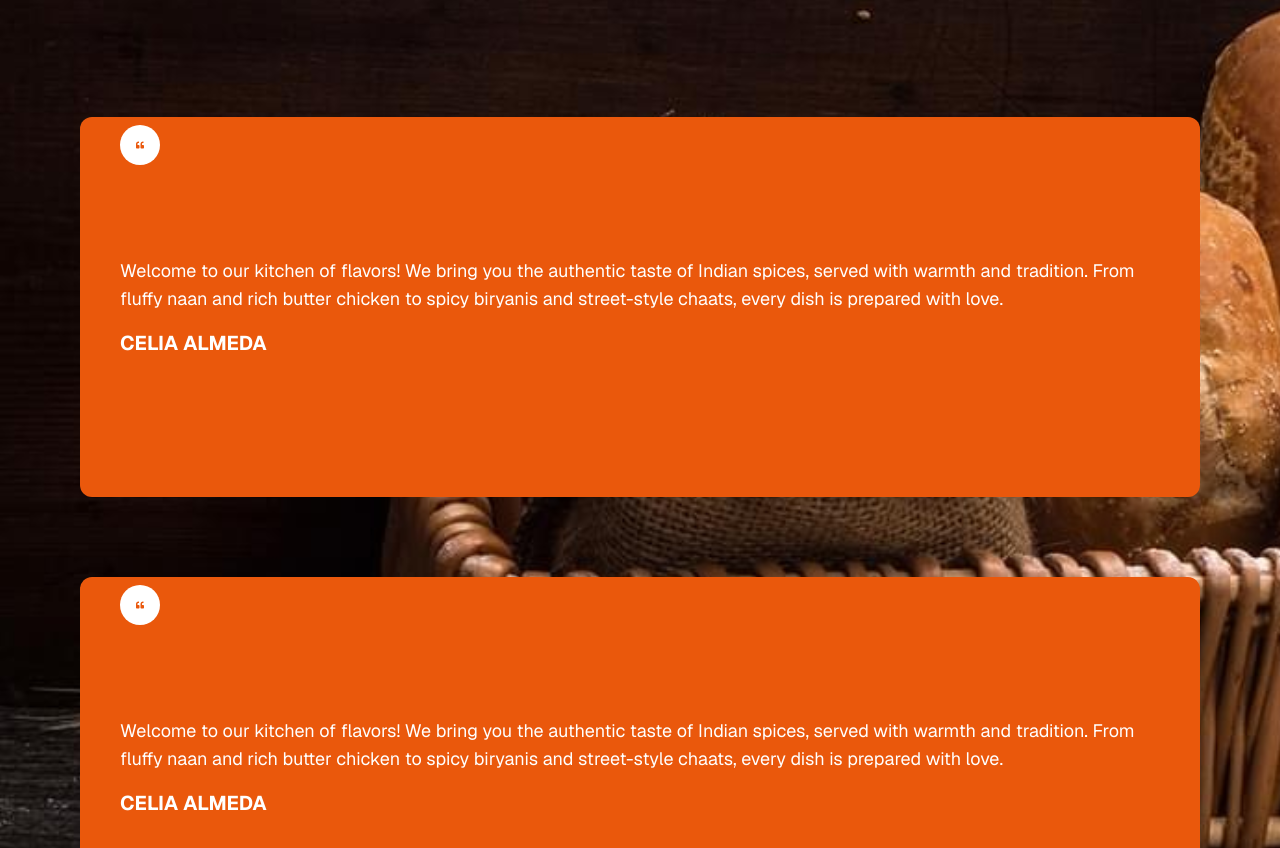
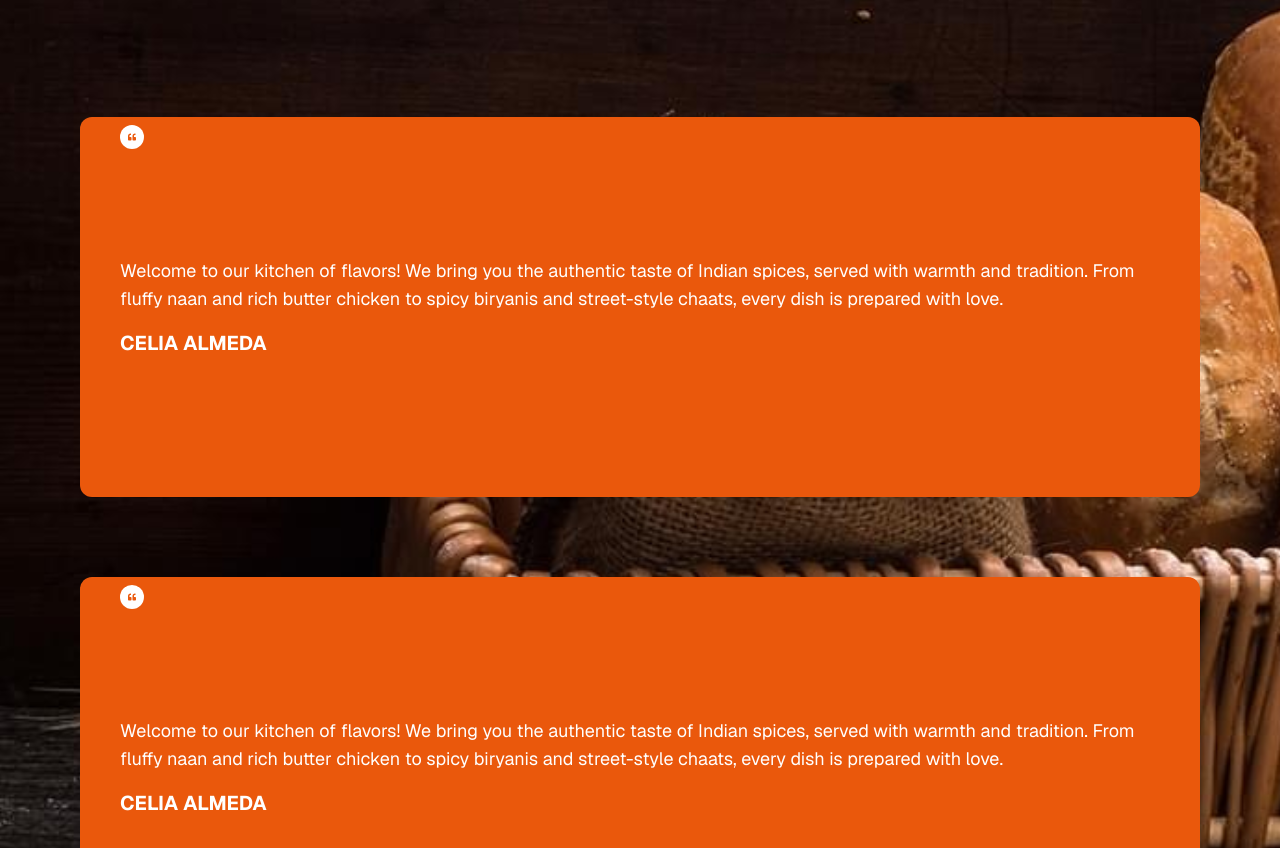
Before and after one commit to savyajajimoggala/restaurant-app, a Next.js app: page / in a window 1280 px wide. Shown: the part 4240-5088 px from the top of the page. Built offline with nearby package versions, Linux system fonts and the light colour scheme.

Commit message:
modified files

```diff
--- a/components/Clients.tsx
+++ b/components/Clients.tsx
@@ -22,7 +22,7 @@ const Clients = () => {
             {
          clients.map((item, index) => (
         <div key={index} className="flex flex-col justify-center items-start gap-4 bg-orange-600 p-10 h-[380px] rounded-xl relative">
-        <div id="icon-box" className="bg-white p-4 rounded-full text-orange-600 absolute top-2">
+        <div id="icon-box" className="bg-white p-2 rounded-full text-orange-600 absolute top-2">
         <FaQuoteLeft className="size-2" />
         </div>
         <p className="text-white text-lg">{item.about}</p>
```
